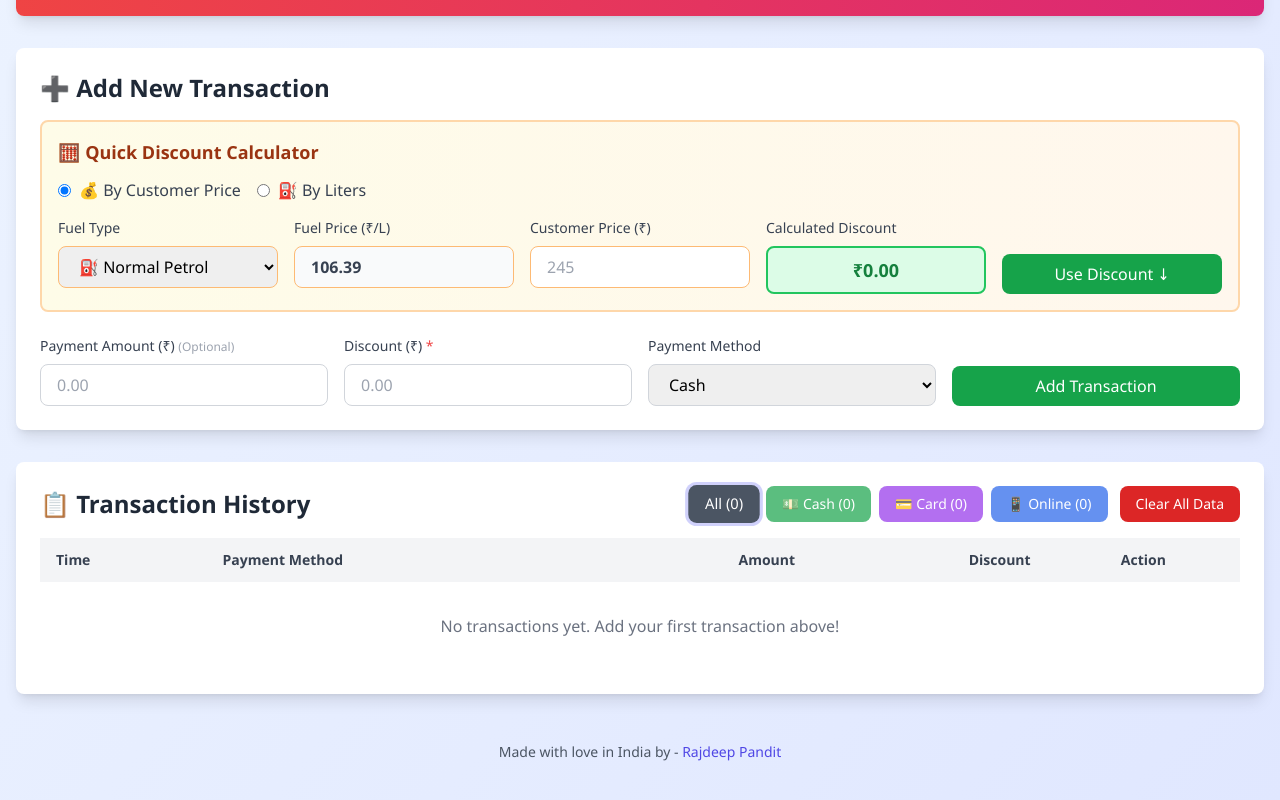
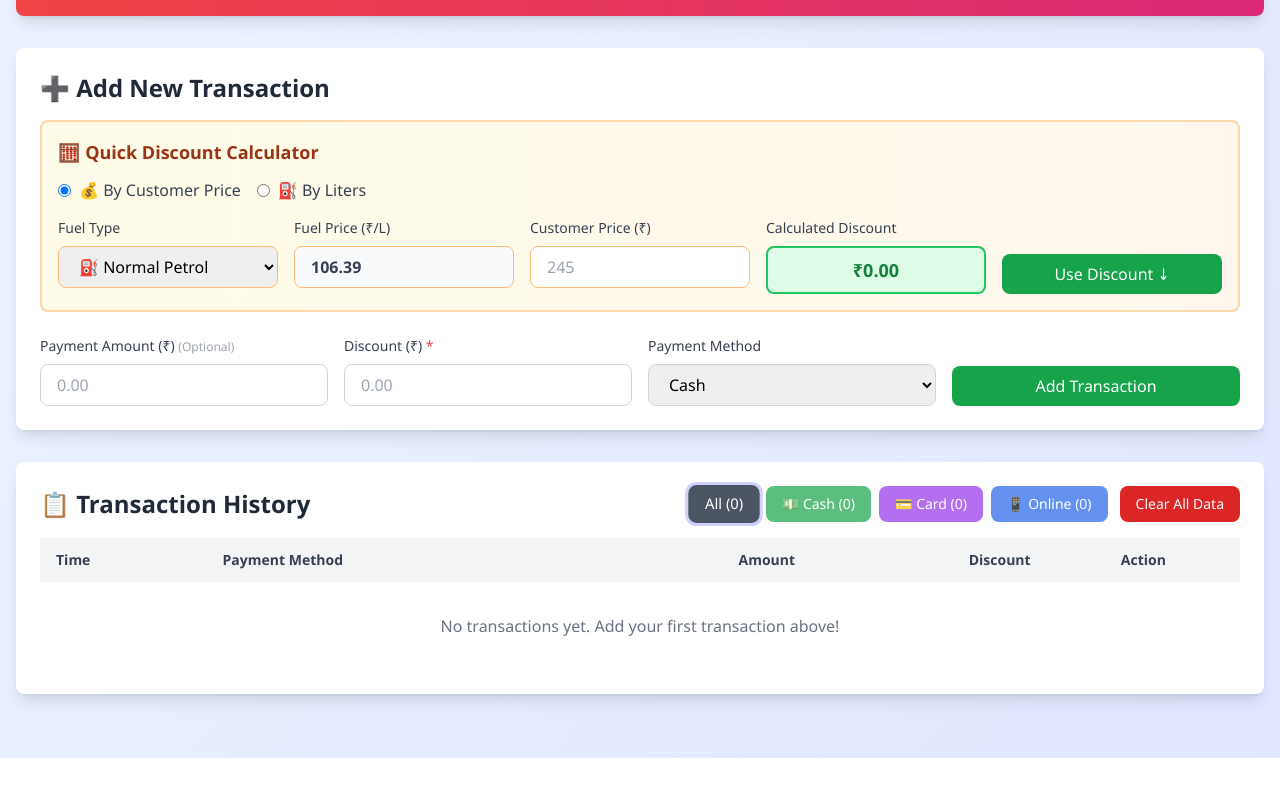
Before and after one commit to anshuonline/fuel-record-management-, a plain HTML site: page index.html in a window 1280 px wide. Shown: the part 728-1528 px from the top of the page. After the commit the page ends 1486 px from the top, so only its background shows below. Drawn offline with nearby package versions, Linux system fonts and the light colour scheme.

Commit message:
Remove footer attribution

```diff
--- a/index.html
+++ b/index.html
@@ -467,12 +467,6 @@
             </div>
         </div>
 
-        <!-- Footer -->
-        <footer class="text-center text-gray-600 text-sm py-4">
-            <p>Made with love in India by - <a href="https://www.linkedin.com/in/rajdeep-pandit-22b543282/" target="_blank" class="text-indigo-600 hover:text-indigo-800 font-medium">Rajdeep Pandit</a></p>
-        </footer>
-    </div>
-
     <script src="script.js"></script>
 </body>
 </html>
```
